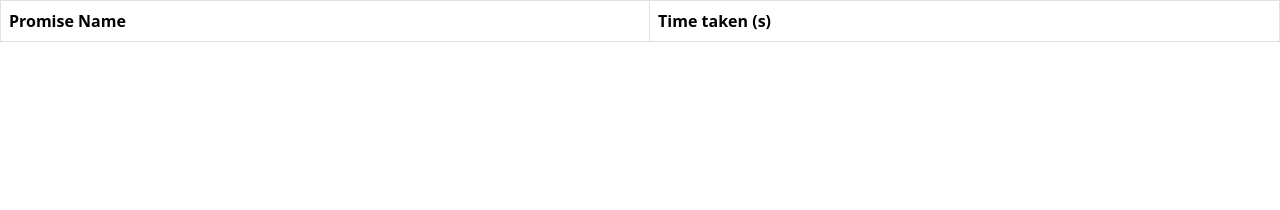
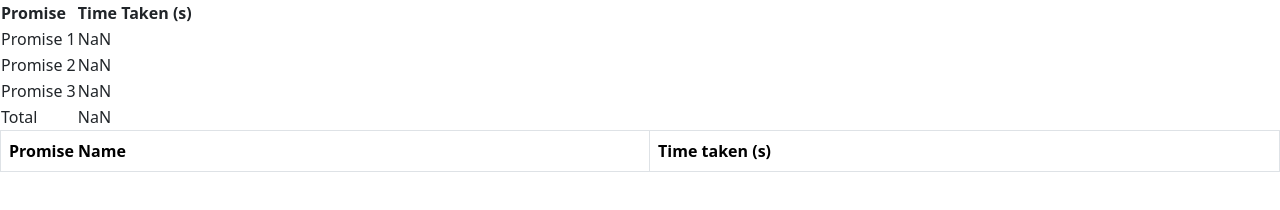
Before and after one commit to acciojob/wait-for-multiple-promises-PravinElangovan, a website: page main.html in a window 1280 px wide. Drawn offline with nearby package versions, Linux system fonts and the light colour scheme.

Commit message:
created a submission

```diff
--- a/main.html
+++ b/main.html
@@ -12,6 +12,15 @@
   </head>
 
   <body>
+	  <table>
+      <tr>
+        <th>Promise</th>
+        <th>Time Taken (s)</th>
+      </tr>
+      <tr id="loading">
+        <td colspan="2">Loading...</td>
+      </tr>
+    </table>
     <!-- the entire body must be written by student -->
     <table class="table table-striped table-hover table-bordered">
       <thead>
--- a/script.js
+++ b/script.js
@@ -1 +1,34 @@
 //your JS code here. If required.
+function waitRandomTime() {
+        const delay = Math.floor(Math.random() * 3) + 1;
+        return new Promise(resolve => setTimeout(resolve, delay * 1000));
+      }
+
+      // Create an array of 3 Promises that resolve after a random time between 1 and 3 seconds
+      const promises = [waitRandomTime(), waitRandomTime(), waitRandomTime()];
+
+      // Wait for all Promises to resolve using Promise.all
+      Promise.all(promises)
+        .then(results => {
+          // Remove the loading text
+          const loadingRow = document.getElementById("loading");
+          loadingRow.parentNode.removeChild(loadingRow);
+
+          // Populate the table with the results
+          const table = document.querySelector("table");
+          for (let i = 0; i < results.length; i++) {
+            const row = table.insertRow();
+            const promiseCell = row.insertCell(0);
+            const timeCell = row.insertCell(1);
+            promiseCell.textContent = `Promise ${i + 1}`;
+            timeCell.textContent = (results[i] / 1000).toFixed(3);
+          }
+
+          // Add a row with the total time taken to resolve all Promises
+          const totalTime = results.reduce((total, time) => total + time, 0);
+          const totalRow = table.insertRow();
+          const totalCell = totalRow.insertCell(0);
+          const timeTakenCell = totalRow.insertCell(1);
+          totalCell.textContent = "Total";
+          timeTakenCell.textContent = (totalTime / 1000).toFixed(3);
+        });
```
